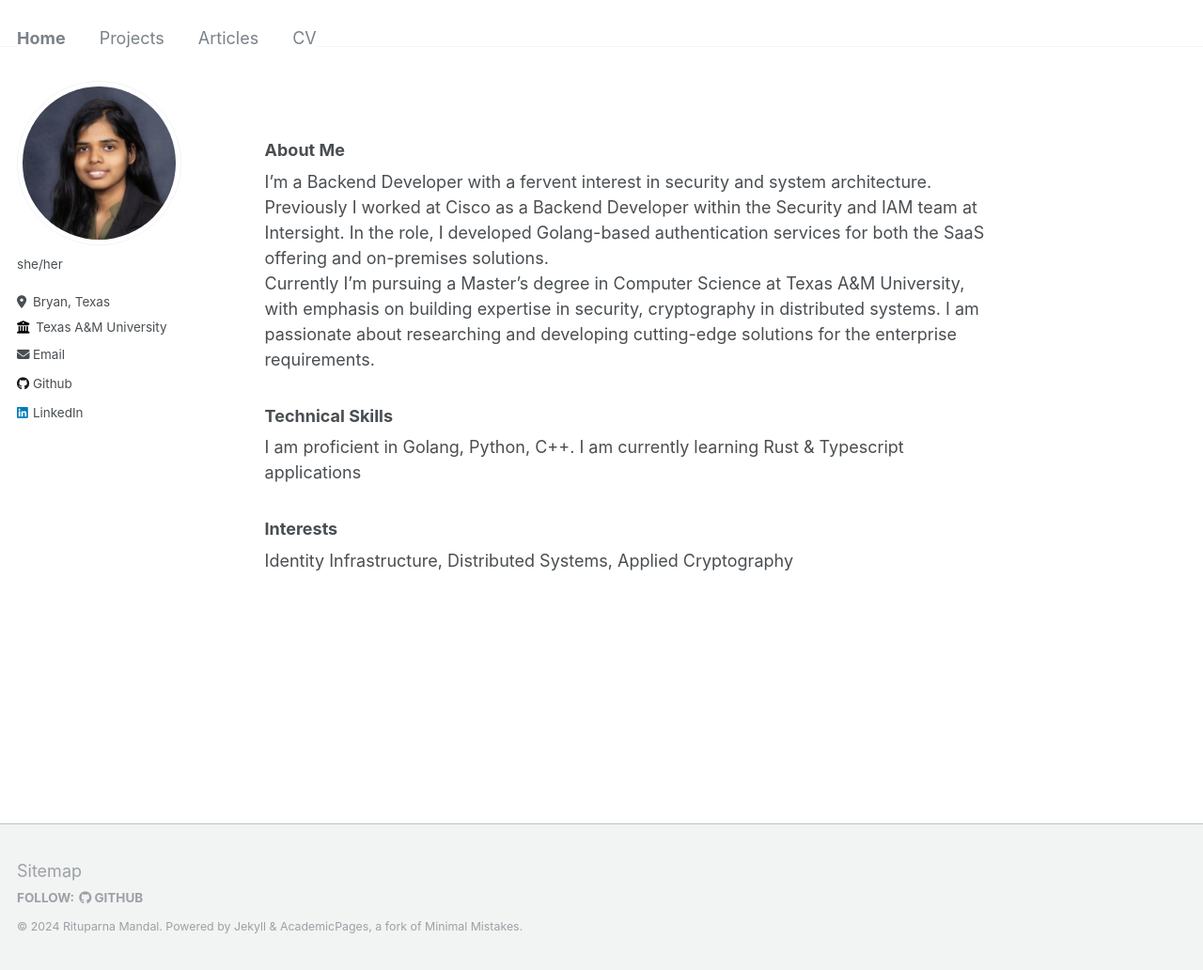
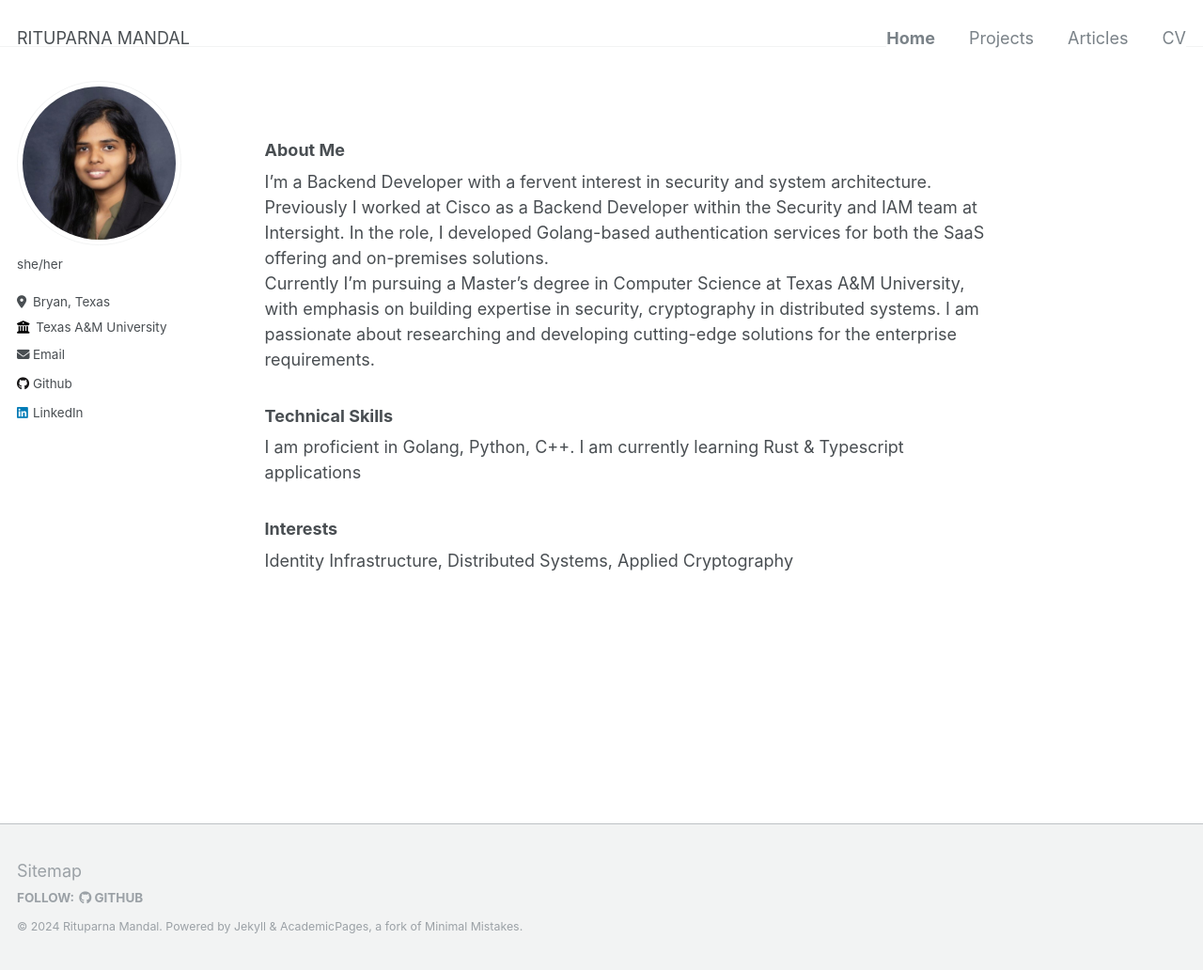
Before and after one commit to m-rit/m-rit.github.io, a Jekyll site: the page built from _pages/about.md, in a window 1280 px wide and 1032 px high. Shown: the whole window at 94% size. Built offline with Jekyll 4.4.1, drawn with Linux system fonts in a browser that asks for light colours.

Commit message:
Update masthead.html

```diff
--- a/_includes/masthead.html
+++ b/_includes/masthead.html
@@ -3,6 +3,9 @@
 <div class="masthead">
   <div class="masthead__inner-wrap">
     <div class="masthead__menu">
+      <div class="masthead__menu-left">
+        <span class="masthead__name">RITUPARNA MANDAL</span>
+      </div>
       <nav id="site-nav" class="greedy-nav">
         <ul class="visible-links">
           <li class="masthead__menu-item masthead__menu-item--home"><a href="https://m-rit.github.io/about">Home</a></li>
```
